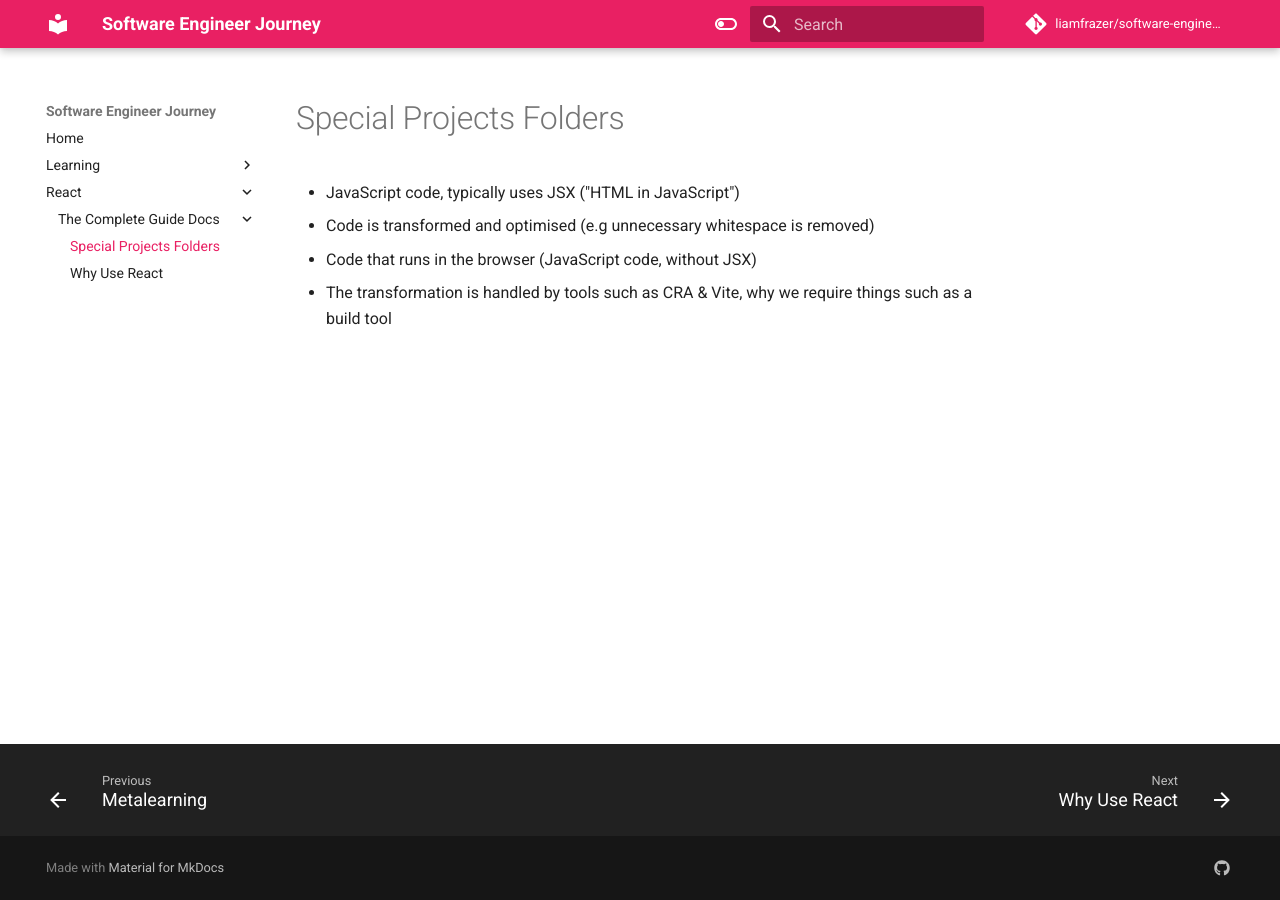
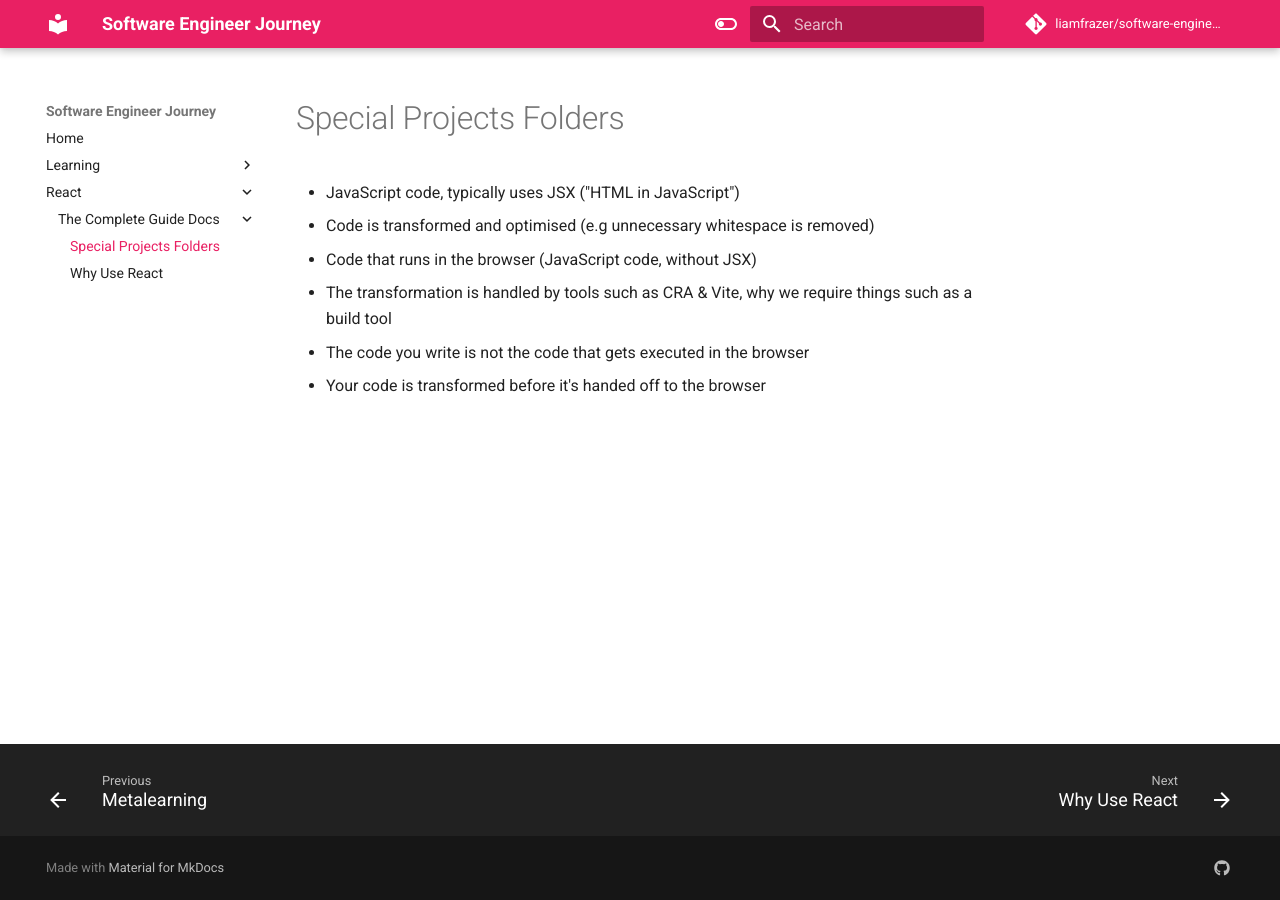
Before and after one commit to liamfrazer/software-engineer-journey, an MkDocs documentation site: the page built from docs/React/The Complete Guide Docs/Special Projects Folders.md, in a window 1280 px wide. Built offline with MkDocs 1.6.1 and Material for MkDocs 9.7.7, drawn with Linux system fonts in a browser that asks for light colours; comment, search, counter and statistics services are not loaded.

Commit message:
vault backup: 2023-12-09 15:22:10

```diff
--- a/docs/React/The Complete Guide Docs/Special Projects Folders.md
+++ b/docs/React/The Complete Guide Docs/Special Projects Folders.md
@@ -9,3 +9,6 @@ tags:
 * Code is transformed and optimised (e.g unnecessary whitespace is removed)
 * Code that runs in the browser (JavaScript code, without JSX)
 * The transformation is handled by tools such as CRA & Vite, why we require things such as a build tool
+
+* The code you write is not the code that gets executed in the browser
+* Your code is transformed before it's handed off to the browser
```
